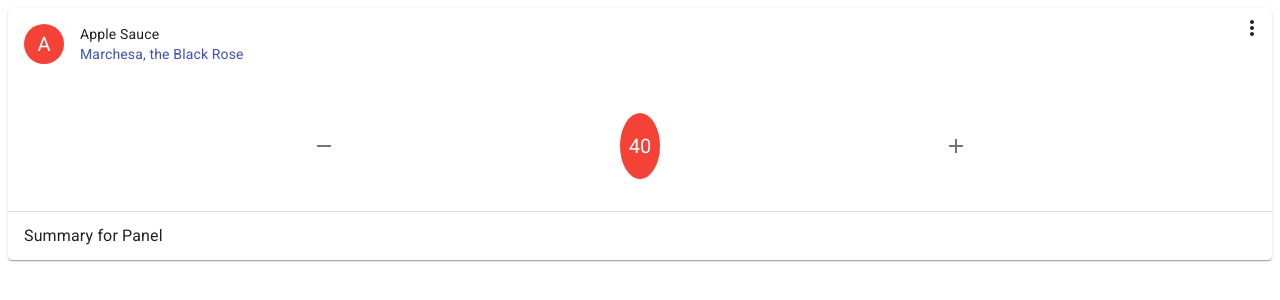
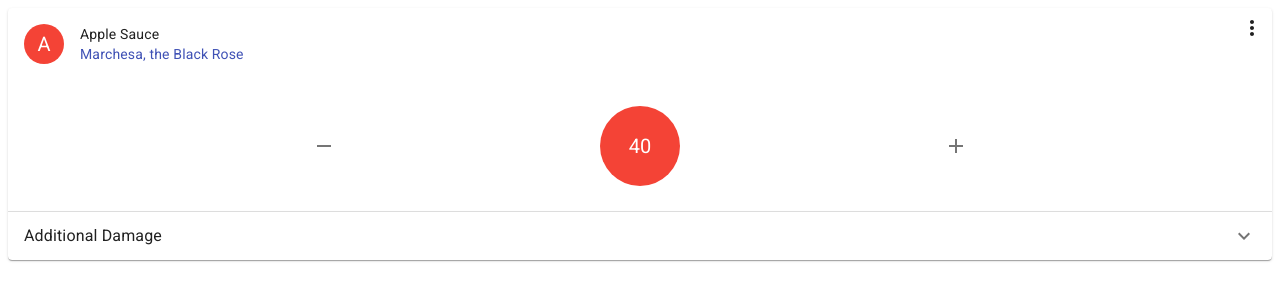
Before and after one commit to awarnes/mtg-life-party, a React (Create React App) app: page /room/1 in a window 1280 px wide. Shown: the top 300 px of the page. Built offline with nearby package versions, Linux system fonts and the light colour scheme.

Commit message:
A lot of refactoring, damage counter function skeletons.

```diff
--- /dev/null
+++ b/src/AdditionalDamageExpander.tsx
@@ -0,0 +1,71 @@
+import React, { useState } from 'react';
+import Typography from '@material-ui/core/Typography';
+import ExpansionPanel from '@material-ui/core/ExpansionPanel';
+import ExpansionPanelDetails from '@material-ui/core/ExpansionPanelDetails';
+import ExpansionPanelSummary from '@material-ui/core/ExpansionPanelSummary';
+import Grid from '@material-ui/core/Grid';
+import FormControl from '@material-ui/core/FormControl';
+import Select from '@material-ui/core/Select';
+import InputLabel from '@material-ui/core/InputLabel';
+import { makeStyles } from '@material-ui/core/styles';
+import { lightGreen, common } from '@material-ui/core/colors';
+import ExpandMoreIcon from '@material-ui/icons/ExpandMore';
+
+import DamageCounter from './DamageCounter';
+import { AdditionalDamageExpanderProps } from './mtgLifeTypeHelpers';
+
+const useStyles = makeStyles({
+  poisonCountersContainer: {
+    position: 'relative',
+    minHeight: '30pt',
+    width: '70%',
+  },
+});
+
+function AdditionalDamageExpander(props: AdditionalDamageExpanderProps): JSX.Element {
+  const { player, decreasePoisonCounters, increasePoisonCounters, decreaseCommanderDamage, increaseCommanderDamage, createNewCommanderDamage } = props;
+  const classes = useStyles();
+  return (
+    <ExpansionPanel>
+      <ExpansionPanelSummary expandIcon={<ExpandMoreIcon />} aria-controls="additional-damage-content" id="additional-damage-header">
+        <Typography variant="body1">Additional Damage</Typography>
+      </ExpansionPanelSummary>
+      <ExpansionPanelDetails>
+        <Grid container spacing={2} justify="space-around">
+          <Grid item alignContent="flex-start" style={{ width: '30%' }}>
+            <Typography variant="body2">Poison Counters:</Typography>
+          </Grid>
+          <div className={classes.poisonCountersContainer}>
+            <DamageCounter
+              playerId={player.uid}
+              damageCount={player.poisonCounters}
+              decreaseDamageCount={decreasePoisonCounters}
+              increaseDamageCount={increasePoisonCounters}
+              counterColors={{
+                color: common.black,
+                backgroundColor: lightGreen[500],
+              }}
+              counterSize={5}
+            />
+          </div>
+        </Grid>
+      </ExpansionPanelDetails>
+      <ExpansionPanelDetails>
+        <Typography>Add New Commander Damage:</Typography>
+        <FormControl className={classes.formControl}>
+          <InputLabel id="new-commander-select-label">Age</InputLabel>
+          <Select labelId="new-commander-select-label" id="new-commander-select" value={0} onChange={console.log}>
+            {
+              // Figure out how to make this fucking work.
+              // I really don't want to pass the entire players object through to here.
+              // Maybe we could create a local variable to the room (a list of commander names)
+              // then send that list through to here.
+            }
+          </Select>
+        </FormControl>
+      </ExpansionPanelDetails>
+    </ExpansionPanel>
+  );
+}
+
+export default AdditionalDamageExpander;
--- a/src/App.tsx
+++ b/src/App.tsx
@@ -3,18 +3,23 @@ import { BrowserRouter as Router, Switch, Route } from 'react-router-dom';
 
 import Home from './Home';
 import Room from './Room';
-import { AppState, Player } from './mtgLifeTypeHelpers';
+import { AppState, Player, CommanderDamage } from './mtgLifeTypeHelpers';
 
 class App extends Component<{}, AppState> {
   constructor(props: any) {
     super(props);
 
     this.state = {
-      currentPlayer: {
-        name: 'Apple Sauce',
-        commander: 'Marchesa, the Black Rose',
-        life: 40,
-      },
+      players: [
+        {
+          uid: 'jkk1234',
+          name: 'Apple Sauce',
+          commander: 'Marchesa, the Black Rose',
+          life: 40,
+          poisonCounters: 0,
+          commanderDamage: [],
+        },
+      ],
       roomId: '',
     };
   }
@@ -29,25 +34,119 @@ class App extends Component<{}, AppState> {
     console.log(`Joining room (${roomToJoinId})with this player: ${player}`);
   };
 
-  reduceLife = (): void => {
-    const { currentPlayer: player } = this.state;
-    const newPlayer = Object.assign({}, player, { life: player.life - 1 });
-    this.setState({ currentPlayer: newPlayer });
+  decreaseLife = (playerId?: string): void => {
+    if (!playerId) return;
+    const newPlayers = this.state.players.map((player) => {
+      if (player.uid === playerId) {
+        player.life = player.life - 1;
+      }
+      return player;
+    });
+    this.setState({ players: newPlayers });
   };
 
-  increaseLife = (): void => {
-    const { currentPlayer: player } = this.state;
-    const newPlayer = Object.assign({}, player, { life: player.life + 1 });
-    this.setState({ currentPlayer: newPlayer });
+  increaseLife = (playerId?: string): void => {
+    if (!playerId) return;
+    const newPlayers = this.state.players.map((player) => {
+      if (player.uid === playerId) {
+        player.life = player.life + 1;
+      }
+      return player;
+    });
+    this.setState({ players: newPlayers });
   };
 
-  render() {
-    const { currentPlayer, roomId } = this.state;
+  decreasePoisonCounters = (playerId?: string): void => {
+    if (!playerId) return;
+    const newPlayers = this.state.players.map((player) => {
+      if (player.uid === playerId) {
+        player.poisonCounters = player.poisonCounters - 1;
+      }
+      return player;
+    });
+    this.setState({ players: newPlayers });
+  };
+
+  increasePoisonCounters = (playerId?: string): void => {
+    if (!playerId) return;
+    const newPlayers = this.state.players.map((player) => {
+      if (player.uid === playerId) {
+        player.poisonCounters = player.poisonCounters + 1;
+      }
+      return player;
+    });
+    this.setState({ players: newPlayers });
+  };
+
+  decreaseCommanderDamage = (playerId?: string, commanderName?: string): void => {
+    if (!playerId || !commanderName) return;
+    const newPlayers = this.state.players.map((player) => {
+      if (player.uid === playerId) {
+        const newCommanderDamage = player.commanderDamage.map((comDmg) => {
+          if (comDmg.name === commanderName) {
+            comDmg.amount = comDmg.amount - 1;
+          }
+          return comDmg;
+        });
+
+        return Object.assign({}, player, { commanderDamage: newCommanderDamage });
+      } else {
+        return player;
+      }
+    });
+    this.setState({ players: newPlayers });
+  };
+
+  increaseCommanderDamage = (playerId?: string, commanderName?: string): void => {
+    if (!playerId || !commanderName) return;
+    const newPlayers = this.state.players.map((player) => {
+      if (player.uid === playerId) {
+        const newCommanderDamage = player.commanderDamage.map((comDmg) => {
+          if (comDmg.name === commanderName) {
+            comDmg.amount = comDmg.amount + 1;
+          }
+          return comDmg;
+        });
+
+        return Object.assign({}, player, { commanderDamage: newCommanderDamage });
+      } else {
+        return player;
+      }
+    });
+    this.setState({ players: newPlayers });
+  };
+
+  createNewCommanderDamage = (playerId?: string, commanderName?: string): void => {
+    if (!playerId || !commanderName) return;
+    const newPlayers = this.state.players.map((player) => {
+      if (player.uid === playerId) {
+        player.commanderDamage.push({
+          name: commanderName,
+          amount: 0,
+        });
+      }
+      return player;
+    });
+    this.setState({ players: newPlayers });
+  };
+
+  render(): JSX.Element {
+    const { players, roomId } = this.state;
     return (
       <Router>
         <Switch>
           <Route path="/room/:roomId">
-            <Room roomId={roomId} players={[currentPlayer]} increaseLife={this.increaseLife} reduceLife={this.reduceLife} />
+            <Room
+              roomId={roomId}
+              players={players}
+              decreaseLife={this.decreaseLife}
+              increaseLife={this.increaseLife}
+              decreasePoisonCounters={this.decreasePoisonCounters}
+              increasePoisonCounters={this.increasePoisonCounters}
+              decreaseCommanderDamage={this.decreaseCommanderDamage}
+              increaseCommanderDamage={this.increaseCommanderDamage}
+              createNewCommanderDamage={this.createNewCommanderDamage}
+            />
           </Route>
           <Route path="/">
             <Home createRoom={this.createRoom} joinRoom={this.joinRoom} />
--- a/src/DamageCounter.tsx
+++ b/src/DamageCounter.tsx
@@ -8,8 +8,11 @@ import AddIcon from '@material-ui/icons/Add';
 
 import { DamageCounterProps } from './mtgLifeTypeHelpers';
 
-const counterStyles = makeStyles({
-  reduceButton: {
+function DamageCounter(props: DamageCounterProps): JSX.Element {
+  const { playerId, damageCount, increaseDamageCount, decreaseDamageCount, counterColors, counterSize } = props;
+
+  const classes = makeStyles((theme) => ({
+    decreaseButton: {
       position: 'absolute',
       width: '50%',
       height: '100%',
@@ -31,13 +34,10 @@ const counterStyles = makeStyles({
       left: '50%',
       transform: 'translate(-50%, -50%)',
       zIndex: 10000,
-    height: '50%',
+      height: theme.spacing(counterSize),
+      width: theme.spacing(counterSize),
     },
-});
-
-function DamageCounter(props: DamageCounterProps): JSX.Element {
-  const classes = counterStyles();
-  const { damageCount, increaseDamageCount, decreaseDamageCount, counterColors } = props;
+  }))();
 
   // Temp Health Tooltip State
   const baseTempChangeTimer = 2000;
@@ -74,30 +74,35 @@ function DamageCounter(props: DamageCounterProps): JSX.Element {
     return (): void => clearInterval(interval);
   }, [tempChangeActive, tempChangeMS, resetTempChange]);
 
-  const handleReduceClick = (): void => {
+  const handleDecreaseClick = (): void => {
     resetTempTimer();
     setTempChange((prevDamage: number): number => prevDamage - 1);
-    decreaseDamageCount();
+    decreaseDamageCount(playerId);
     startTempChange();
   };
 
   const handleIncreaseClick = (): void => {
     resetTempTimer();
     setTempChange((prevDamage: number): number => prevDamage + 1);
-    increaseDamageCount();
+    increaseDamageCount(playerId);
     startTempChange();
   };
 
   return (
     <div>
-      <IconButton className={classes.reduceButton} onClick={handleReduceClick}>
+      <IconButton className={classes.decreaseButton} onClick={handleDecreaseClick}>
         <RemoveIcon />
       </IconButton>
       <IconButton className={classes.increaseButton} onClick={handleIncreaseClick}>
         <AddIcon />
       </IconButton>
-      <Tooltip title={tempChange >= 0 ? `+${tempChange}` : tempChange} placement={tempChange < 0 ? 'left' : 'right'} open={tempChangeActive} arrow>
-        <Avatar className={classes.countTotal} style={counterColors}>
+      <Tooltip
+        title={tempChange >= 0 ? `+${tempChange}` : tempChange}
+        placement={tempChange < 0 ? 'left' : 'right'}
+        open={tempChangeActive && tempChange !== 0}
+        arrow
+      >
+        <Avatar aria-label={`current count is ${damageCount}`} className={classes.countTotal} style={counterColors}>
           {damageCount}
         </Avatar>
       </Tooltip>
--- a/src/PlayerCard.tsx
+++ b/src/PlayerCard.tsx
@@ -7,11 +7,8 @@ import CardContent from '@material-ui/core/CardContent';
 import IconButton from '@material-ui/core/CardActionArea';
 import Avatar from '@material-ui/core/Avatar';
 import Link from '@material-ui/core/Link';
-import Typography from '@material-ui/core/Typography';
-import ExpansionPanel from '@material-ui/core/ExpansionPanel';
-import ExpansionPanelDetails from '@material-ui/core/ExpansionPanelDetails';
-import ExpansionPanelSummary from '@material-ui/core/ExpansionPanelSummary';
 import Fab from '@material-ui/core/Fab';
+import Grid from '@material-ui/core/Grid';
 // Icons
 import MoreVertIcon from '@material-ui/icons/MoreVert';
 import BrushIcon from '@material-ui/icons/Brush';
@@ -19,6 +16,7 @@ import CloseIcon from '@material-ui/icons/Close';
 // MTG Life Party
 import { colorStyles, PlayerCardProps } from './mtgLifeTypeHelpers';
 import DamageCounter from './DamageCounter';
+import AdditionalDamageExpander from './AdditionalDamageExpander';
 
 const colors = ['red', 'orange', 'yellow', 'green', 'blue', 'indigo', 'violet'];
 
@@ -26,10 +24,6 @@ const useStyles = makeStyles({
   lifeCounterContainer: {
     position: 'relative',
     minHeight: '75pt',
-  },
-  commanderDamageContainer: {
-    position: 'relative',
-    minHeight: '30pt',
   },
 });
 
@@ -42,7 +36,16 @@ function getGathererURL(commanderName: string): string {
 function PlayerCard(props: PlayerCardProps): JSX.Element {
   // Styling and Props
   const classes: any = useStyles();
-  const { player, reduceLife, increaseLife } = props;
+  const {
+    player,
+    decreaseLife,
+    increaseLife,
+    decreasePoisonCounters,
+    increasePoisonCounters,
+    decreaseCommanderDamage,
+    increaseCommanderDamage,
+    createNewCommanderDamage,
+  } = props;
 
   // Color picker state
   const [settingsOpen, setSettingsOpen] = useState(false);
@@ -61,12 +64,12 @@ function PlayerCard(props: PlayerCardProps): JSX.Element {
     <Card>
       <CardHeader
         avatar={
-          <Avatar aria-label="Player Name" style={colorStyles[cardColor]}>
+          <Avatar aria-label="player name" style={colorStyles[cardColor]}>
             {player.name[0].toUpperCase()}
           </Avatar>
         }
         action={
-          <IconButton aria-label="settings" onClick={handleSettingsToggle}>
+          <IconButton aria-label="color settings" onClick={handleSettingsToggle}>
             {settingsOpen ? <CloseIcon /> : <MoreVertIcon />}
           </IconButton>
         }
@@ -96,32 +99,37 @@ function PlayerCard(props: PlayerCardProps): JSX.Element {
       {settingsOpen ? (
         <div>
           <CardContent>
-            {colors.map((colorChoice: string) => (
-              <Fab key={colorChoice} style={colorStyles[colorChoice]} onClick={(): void => handleSetColor(colorChoice)}>
-                <BrushIcon />
-              </Fab>
-            ))}
+            <Grid container spacing={4} justify="center" alignItems="center" alignContent="center">
+              {colors.map((colorChoice: string) => (
+                <Grid key={colorChoice} item>
+                  <Fab style={colorStyles[colorChoice]} onClick={(): void => handleSetColor(colorChoice)}>
+                    <BrushIcon />
+                  </Fab>
+                </Grid>
+              ))}
+            </Grid>
           </CardContent>
         </div>
       ) : (
         <div>
           <CardContent className={classes.lifeCounterContainer}>
             <DamageCounter
+              playerId={player.uid}
               damageCount={player.life}
+              decreaseDamageCount={decreaseLife}
               increaseDamageCount={increaseLife}
-              decreaseDamageCount={reduceLife}
               counterColors={colorStyles[cardColor]}
+              counterSize={10}
             />
           </CardContent>
-
-          <ExpansionPanel>
-            <ExpansionPanelSummary>
-              <Typography>Summary for Panel</Typography>
-            </ExpansionPanelSummary>
-            <ExpansionPanelDetails>
-              <Typography>Details for Panel</Typography>
-            </ExpansionPanelDetails>
-          </ExpansionPanel>
+          <AdditionalDamageExpander
+            player={player}
+            decreasePoisonCounters={decreasePoisonCounters}
+            increasePoisonCounters={increasePoisonCounters}
+            decreaseCommanderDamage={decreaseCommanderDamage}
+            increaseCommanderDamage={increaseCommanderDamage}
+            createNewCommanderDamage={createNewCommanderDamage}
+          />
         </div>
       )}
     </Card>
--- a/src/Room.tsx
+++ b/src/Room.tsx
@@ -3,12 +3,31 @@ import { RoomProps } from './mtgLifeTypeHelpers';
 import PlayerCard from './PlayerCard';
 
 class Room extends Component<RoomProps> {
-  render() {
-    const { players, increaseLife, reduceLife } = this.props;
+  render(): JSX.Element {
+    const {
+      players,
+      decreaseLife,
+      increaseLife,
+      decreasePoisonCounters,
+      increasePoisonCounters,
+      decreaseCommanderDamage,
+      increaseCommanderDamage,
+      createNewCommanderDamage,
+    } = this.props;
     return (
       <div>
         {players.map((player) => (
-          <PlayerCard key={player.name} player={player} increaseLife={increaseLife} reduceLife={reduceLife} />
+          <PlayerCard
+            key={player.uid}
+            player={player}
+            decreaseLife={decreaseLife}
+            increaseLife={increaseLife}
+            decreasePoisonCounters={decreasePoisonCounters}
+            increasePoisonCounters={increasePoisonCounters}
+            decreaseCommanderDamage={decreaseCommanderDamage}
+            increaseCommanderDamage={increaseCommanderDamage}
+            createNewCommanderDamage={createNewCommanderDamage}
+          />
         ))}
       </div>
     );
```
Also changed, not shown: src/Home.tsx (+12 -6 lines), src/mtgLifeTypeHelpers.tsx (+42 -11 lines). Lines whose indentation alone changed are shown as unchanged.
